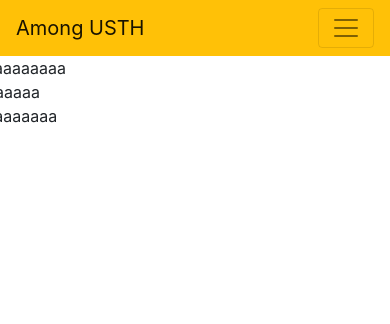
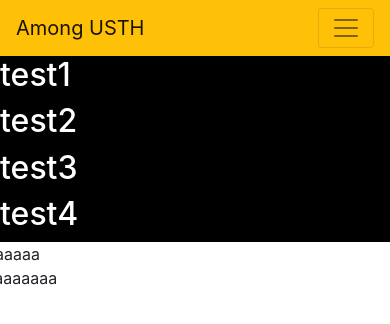
Before and after one commit to dtkienn/amongUSTH, a Flask app: page / in a window 390 px wide. Shown: the top 324 px of the page. Run offline with Flask 2, Linux system fonts and the light colour scheme; some libraries are stand-ins or nearby versions.

Commit message:
[fixed] css doesn't work

```diff
--- a/amongUSTH/static/stylesheets/main.css
+++ b/amongUSTH/static/stylesheets/main.css
@@ -1,3 +1,8 @@
 body{
     background-color: red;
 }
+
+.col-sm-3{
+    background-color: black;
+    color:white;
+}
--- a/amongUSTH/templates/base.html
+++ b/amongUSTH/templates/base.html
@@ -7,7 +7,6 @@
   <meta http-equiv="X-UA-Compatible" content="ie=edge">
   <title>Among USTH</title>
     {% block head %} {% endblock %}
-
 </head>
 <body>
       {% include 'navbar.html' %}
--- a/amongUSTH/templates/homepage.html
+++ b/amongUSTH/templates/homepage.html
@@ -7,7 +7,20 @@
 
 {% block body %}
 
-<div class= "row" id = "block_homepage">aaaaaaaaa </div>
+<div class= "row" id = "block_homepage">
+    <div class='col-sm-3'>
+        <h2>test1</h2>
+    </div>
+    <div class='col-sm-3'>
+        <h2>test2</h2>
+    </div>
+    <div class='col-sm-3'>
+        <h2>test3</h2>
+    </div>
+    <div class='col-sm-3'>
+        <h2>test4</h2>
+    </div>
+</div>
 <div class= "row">baaaaa</div>
 <div class= "row">caaaaaaa</div>
 {% endblock %}
```
